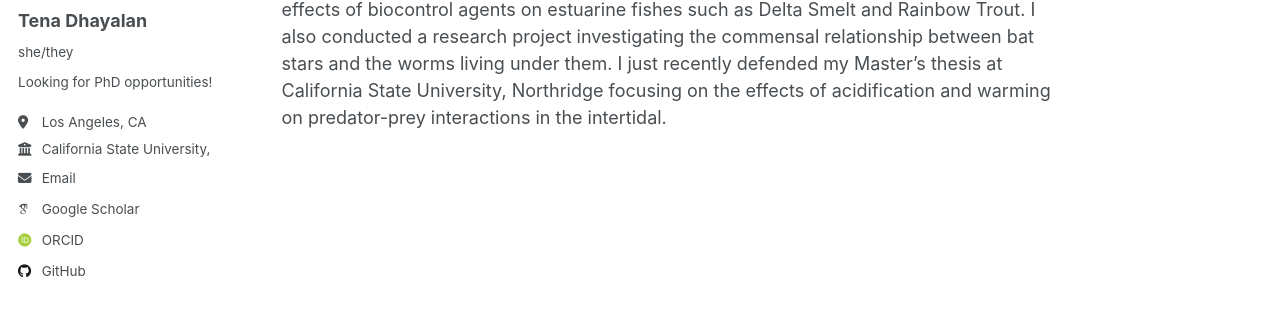
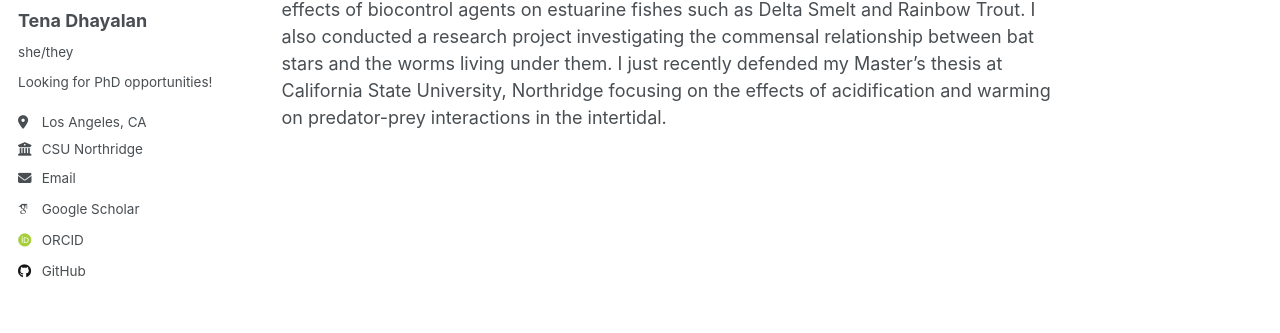
Before and after one commit to tenadhayalan/tenadhayalan.github.io, a Jekyll site: the page built from _pages/about.md, in a window 1280 px wide. Shown: the part 274-607 px from the top of the page. Built offline with Jekyll 4.4.1, drawn with Linux system fonts in a browser that asks for light colours; some web fonts are replaced; a script that is not in the unit is left out.

Commit message:
updated formatting

```diff
--- a/_config.yml
+++ b/_config.yml
@@ -28,7 +28,7 @@ author:
   pronouns         : "she/they"
   bio              : "Looking for PhD opportunities!"
   location         : "Los Angeles, CA"
-  employer         : "California State University, Northridge"
+  employer         : "CSU Northridge"
   uri              : # URL
   email            : "tenadhayalan@gmail.com"
 
```
